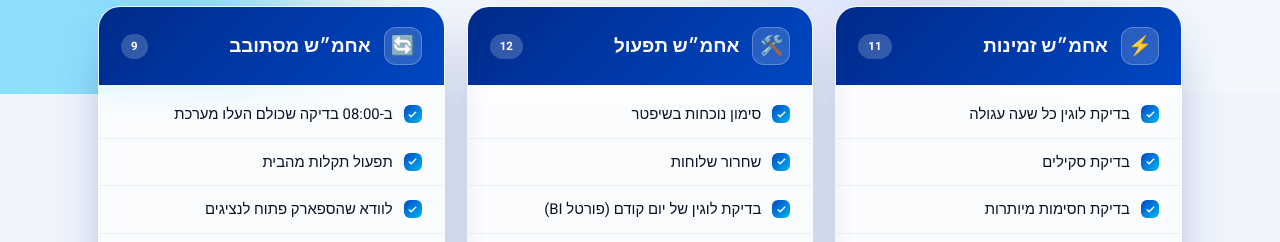
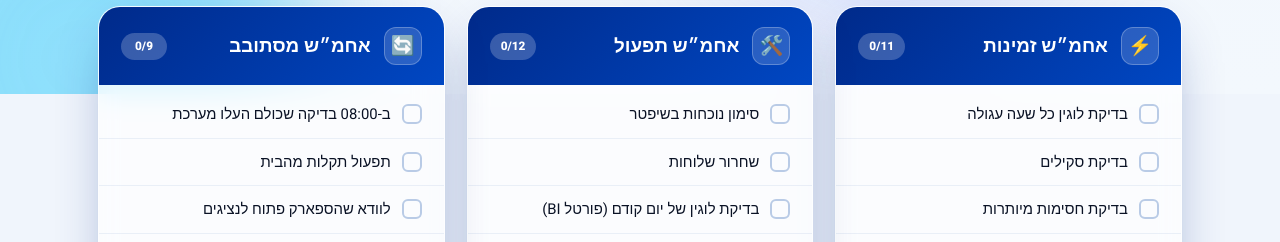
Before and after one commit to DaelShloush/achmash-moked-guide, a plain HTML site: page index.html in a window 1280 px wide. Shown: the part 706-948 px from the top of the page. Drawn offline with Linux system fonts and the light colour scheme.

Commit message:
interactive checkboxes with localStorage

```diff
--- a/index.html
+++ b/index.html
@@ -109,16 +109,24 @@
   .role-head .rdot{width:38px;height:38px;border-radius:12px;background:rgba(255,255,255,.16);
     display:grid;place-items:center;flex-shrink:0;font-size:1.2rem;border:1px solid rgba(255,255,255,.25)}
   .role-head h3{font-size:1.18rem;font-weight:800}
-  .role-head .cnt{margin-inline-start:auto;font-size:.72rem;background:rgba(255,255,255,.2);padding:3px 10px;border-radius:999px;font-weight:700}
+  .role-head .cnt{margin-inline-start:auto;font-size:.74rem;background:rgba(255,255,255,.22);padding:4px 11px;border-radius:999px;font-weight:800;min-width:46px;text-align:center;transition:background .3s}
+  .role-head.allDone .cnt{background:#22c55e;box-shadow:0 0 0 3px rgba(34,197,94,.3)}
   .role-body{padding:6px 0 10px}
   .role-body ul{list-style:none}
-  .role-body li{padding:11px 22px;font-size:.93rem;display:flex;gap:11px;align-items:flex-start;
+  .role-body li{padding:11px 22px;font-size:.93rem;display:flex;gap:11px;align-items:flex-start;cursor:pointer;user-select:none;
     border-bottom:1px solid rgba(0,60,160,.07);transition:background .2s,padding .2s}
   .role-body li:last-child{border-bottom:none}
   .role-body li:hover{background:linear-gradient(90deg,rgba(0,180,240,.1),transparent);padding-inline-start:28px}
-  .role-body li .tick{margin-top:3px;width:18px;height:18px;flex-shrink:0;border-radius:6px;
-    background:linear-gradient(135deg,var(--blue),var(--cyan));display:grid;place-items:center}
-  .role-body li .tick svg{width:11px;height:11px;stroke:#fff;stroke-width:3;fill:none}
+  /* empty checkbox by default */
+  .role-body li .tick{margin-top:2px;width:20px;height:20px;flex-shrink:0;border-radius:6px;
+    background:transparent;border:2px solid #b9cbe6;display:grid;place-items:center;transition:background .2s,border-color .2s,transform .15s}
+  .role-body li:hover .tick{border-color:var(--cyan)}
+  .role-body li .tick svg{width:12px;height:12px;stroke:#fff;stroke-width:3.2;fill:none;opacity:0;transform:scale(.4);transition:opacity .18s,transform .18s}
+  /* checked state */
+  .role-body li.done .tick{background:linear-gradient(135deg,var(--blue),var(--cyan));border-color:transparent;transform:scale(1.05)}
+  .role-body li.done .tick svg{opacity:1;transform:scale(1)}
+  .role-body li.done{color:#8a98ac}
+  .role-body li.done .txt{text-decoration:line-through;text-decoration-color:rgba(0,120,220,.5)}
 
   /* ===== STATUS CHIPS ===== */
   .chips{display:grid;grid-template-columns:repeat(auto-fill,minmax(160px,1fr));gap:14px}
@@ -441,6 +449,42 @@
   const btn=document.getElementById('toTop');
   addEventListener('scroll',()=>{btn.classList.toggle('show',scrollY>500)});
   btn.onclick=()=>scrollTo({top:0,behavior:'smooth'});
+
+  // ===== interactive checkboxes for role tasks =====
+  const STORE='achmash_checks_v1';
+  let saved={};
+  try{saved=JSON.parse(localStorage.getItem(STORE)||'{}')}catch(e){saved={}}
+  function save(){try{localStorage.setItem(STORE,JSON.stringify(saved))}catch(e){}}
+
+  document.querySelectorAll('.role-card').forEach((card,ci)=>{
+    const head=card.querySelector('.role-head');
+    const cnt=card.querySelector('.cnt');
+    const items=card.querySelectorAll('.role-body li');
+    // wrap bare text nodes in .txt span (so strike-through targets text only)
+    items.forEach((li,li_i)=>{
+      const key='c'+ci+'_'+li_i;
+      li.dataset.key=key;
+      // move trailing text nodes into a span
+      const span=document.createElement('span');
+      span.className='txt';
+      const kids=Array.from(li.childNodes);
+      kids.forEach(n=>{ if(n.nodeType===3 || (n.nodeType===1 && !n.classList.contains('tick'))) span.appendChild(n); });
+      li.appendChild(span);
+      if(saved[key]) li.classList.add('done');
+      li.addEventListener('click',()=>{
+        li.classList.toggle('done');
+        saved[key]=li.classList.contains('done');
+        if(!saved[key]) delete saved[key];
+        save(); updateCount();
+      });
+    });
+    function updateCount(){
+      const done=card.querySelectorAll('.role-body li.done').length;
+      cnt.textContent=done+'/'+items.length;
+      head.classList.toggle('allDone',done===items.length && items.length>0);
+    }
+    updateCount();
+  });
 </script>
 
 </body>
```
